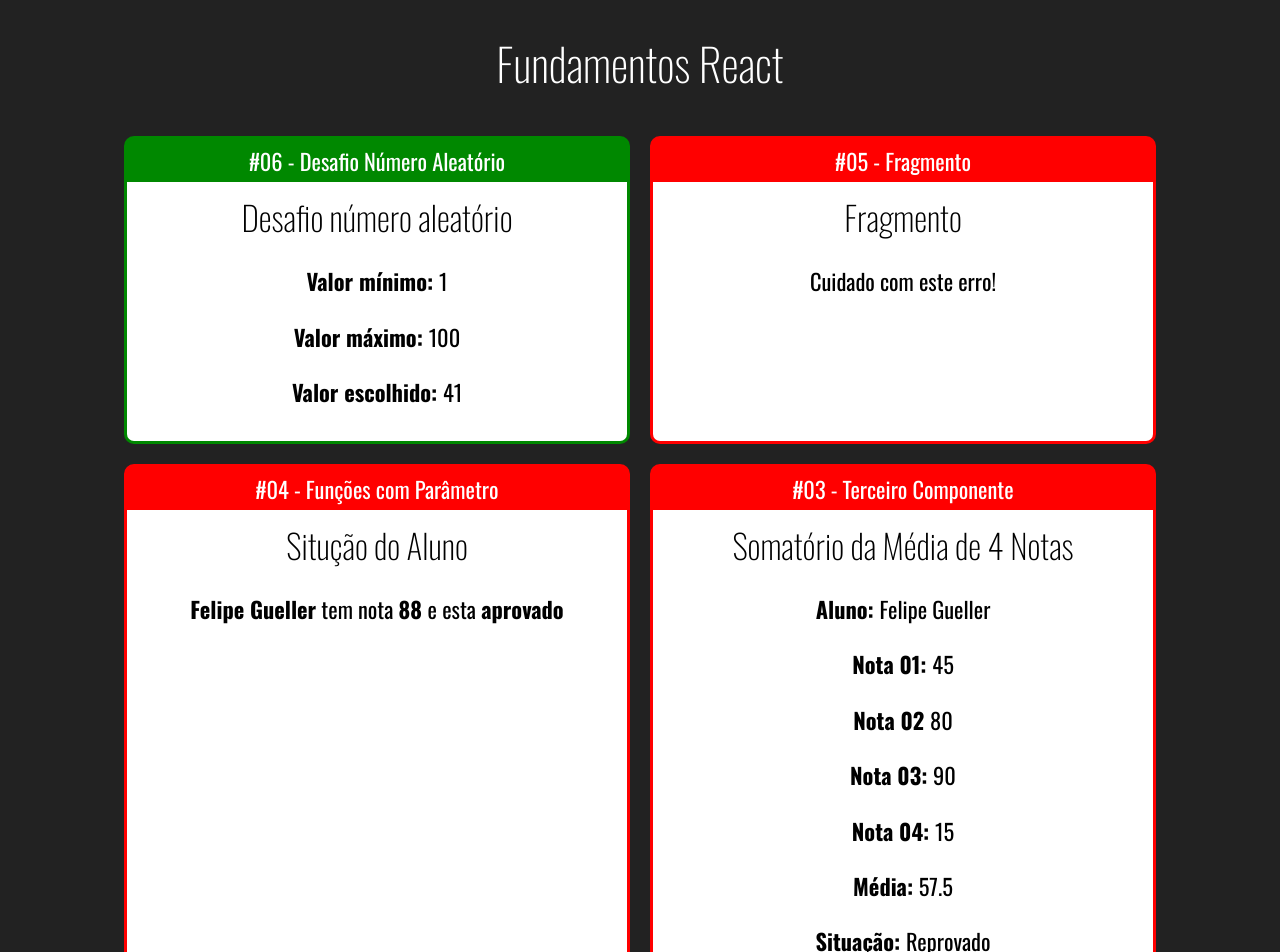
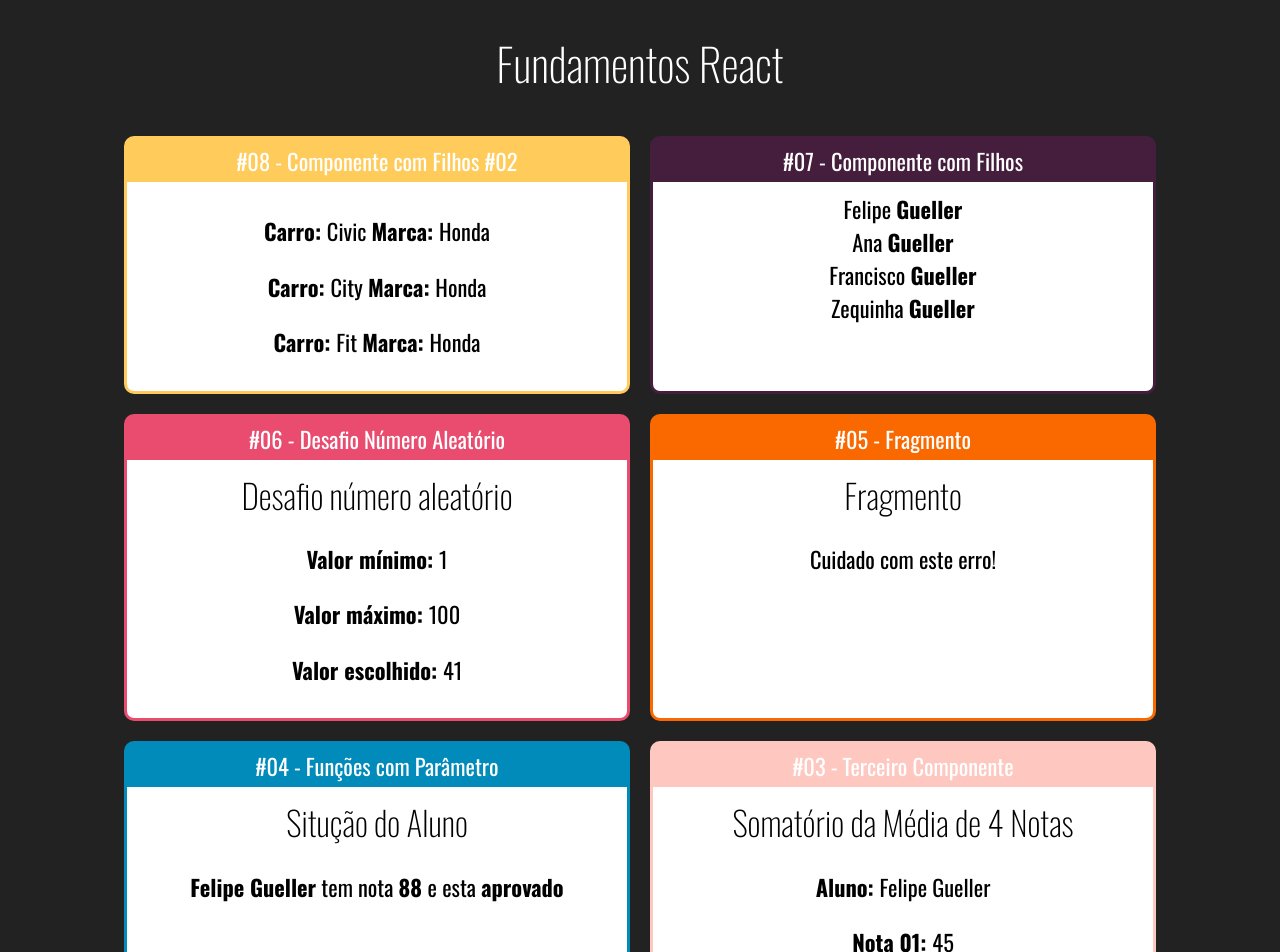
Before and after one commit to felipegueller/curso-react-cod3r, a React (Create React App) app in the folder fundamentos-react/: page / in a window 1280 px wide. Shown: the top 952 px of the page. Built offline with nearby package versions, Linux system fonts and the light colour scheme.

Commit message:
passing parameters from parent to children with map function

```diff
--- a/fundamentos-react/src/App.jsx
+++ b/fundamentos-react/src/App.jsx
@@ -1,6 +1,10 @@
 import './App.css'
 import React from 'react'
 
+import Marca from './components/basicos/Marca'
+import Carro from './components/basicos/Carro'
+import Familia from './components/basicos/Familia'
+import FamiliaMembro from './components/basicos/FamiliaMembro'
 import Card from './components/layout/Card'
 import Aleatorio from './components/basicos/Aleatorio'
 import Fragmento from './components/basicos/Fragmento'
@@ -15,15 +19,33 @@ export default () =>
         <h1>Fundamentos React</h1>
 
         <div className="Cards">
-            <Card titulo='#06 - Desafio Número Aleatório' color="#080">
+
+            <Card titulo='#08 - Componente com Filhos #02' color="#ffcc5c">
+                <Marca marca="Honda">
+                    <Carro carro ="Civic" />
+                    <Carro carro ="City" />
+                    <Carro carro ="Fit" />
+                </Marca>
+            </Card>
+
+            <Card titulo='#07 - Componente com Filhos' color="#451e3e">
+                <Familia sobrenome="Gueller">
+                    <FamiliaMembro nome ="Felipe" />
+                    <FamiliaMembro nome ="Ana" />
+                    <FamiliaMembro nome ="Francisco" />
+                    <FamiliaMembro nome ="Zequinha" />
+                </Familia>
+            </Card>
+
+            <Card titulo='#06 - Desafio Número Aleatório' color="#E94C6F">
                 <Aleatorio max={100} min={1} />
             </Card>
 
-            <Card titulo="#05 - Fragmento">
+            <Card titulo="#05 - Fragmento" color="#FA6900">
                 <Fragmento />
             </Card>
 
-            <Card titulo="#04 - Funções com Parâmetro">
+            <Card titulo="#04 - Funções com Parâmetro" color="#008BBA">
                 <CompParametro
                     titulo='Situção do Aluno'
                     aluno='Felipe Gueller'
@@ -31,7 +53,7 @@ export default () =>
                 />
             </Card>
 
-            <Card titulo="#03 - Terceiro Componente">
+            <Card titulo="#03 - Terceiro Componente" color="#fec8c1 ">
                 <Terceiro
                     aluno="Felipe Gueller"
                     nota1={45}
@@ -40,11 +62,11 @@ export default () =>
                     nota4={15}/>
             </Card>
 
-            <Card titulo="#02 - Segundo Componente">
+            <Card titulo="#02 - Segundo Componente" color="#00C8F8">
                 <Segundo />
             </Card>
 
-            <Card titulo="#01 - Primeiro Componente">
+            <Card titulo="#01 - Primeiro Componente" color="#F0A830">
                 <Primeiro />
             </Card>
             </div>
--- /dev/null
+++ b/fundamentos-react/src/components/basicos/Carro.jsx
@@ -0,0 +1,14 @@
+/* eslint-disable import/no-anonymous-default-export */
+import React from 'react'
+
+export default props => {
+    const { marca, carro } = props
+
+    return(
+        <div>
+            <p>
+                <strong>Carro: </strong> {carro} <strong> Marca: </strong> {marca}
+            </p>
+        </div>
+    );
+}
--- /dev/null
+++ b/fundamentos-react/src/components/basicos/Familia.jsx
@@ -0,0 +1,35 @@
+/* eslint-disable import/no-anonymous-default-export */
+import React, { cloneElement } from "react"
+
+export default props => {
+
+    return (
+        <div>
+            {/*
+                {cloneElement(props.children, props)}
+                    Descrição: Este método permite clonar um filho, recebendo
+                    também as propriedades do pai no segundo parâmetro.
+
+                Funcionamento: O primeiro parâmetro representa o elemento filho.
+                Já o segundo representa as propriedades do pai.
+            */}
+
+            {/*
+                Problema: Como passar a propriedade do elemento pai para mais de
+                um elemento filho?
+
+                Solução: Fazer o uso da função Map, onde se é possível receber
+                um array de filhos, representado pelo primeiro parâmetro. Já o
+                segundo parâmetro representa um filho dentre os que vieram no
+                array, que quando utilizado com a função cloneElement, permite
+                passar as propriedades do pai para cada filho existente.
+            */}
+            {
+                React.Children.map(props.children, child => {
+                    return cloneElement(child, props);
+                })
+            }
+
+        </div>
+    );
+}
--- /dev/null
+++ b/fundamentos-react/src/components/basicos/FamiliaMembro.jsx
@@ -0,0 +1,11 @@
+/* eslint-disable import/no-anonymous-default-export */
+import React from "react"
+
+export default props => {
+
+    return (
+        <div>
+            {props.nome} <strong>{props.sobrenome}</strong>
+        </div>
+    );
+}
--- /dev/null
+++ b/fundamentos-react/src/components/basicos/Marca.jsx
@@ -0,0 +1,14 @@
+/* eslint-disable import/no-anonymous-default-export */
+import React, {cloneElement} from 'react'
+
+export default props => {
+    return(
+        <div>
+            {
+                React.Children.map(props.children, carro => {
+                    return cloneElement(carro, props);
+                })
+            }
+        </div>
+    );
+}
```
